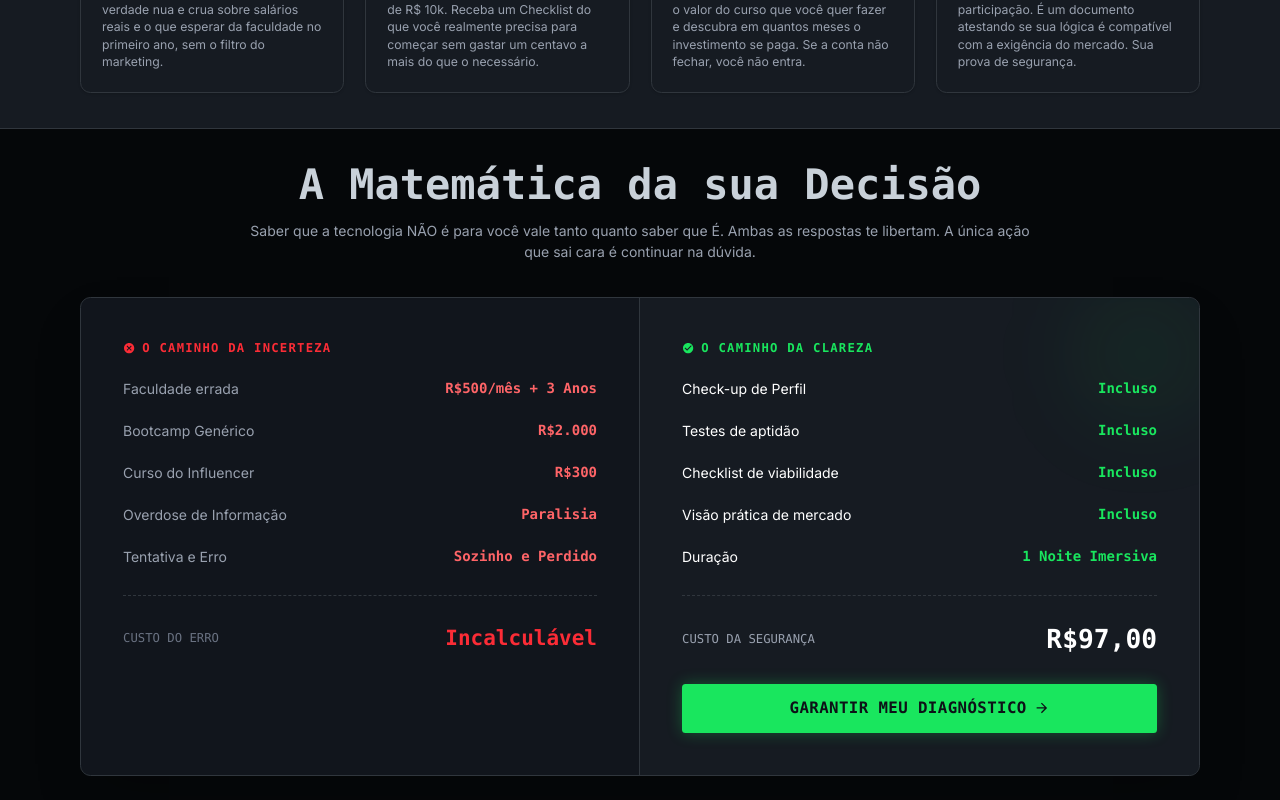
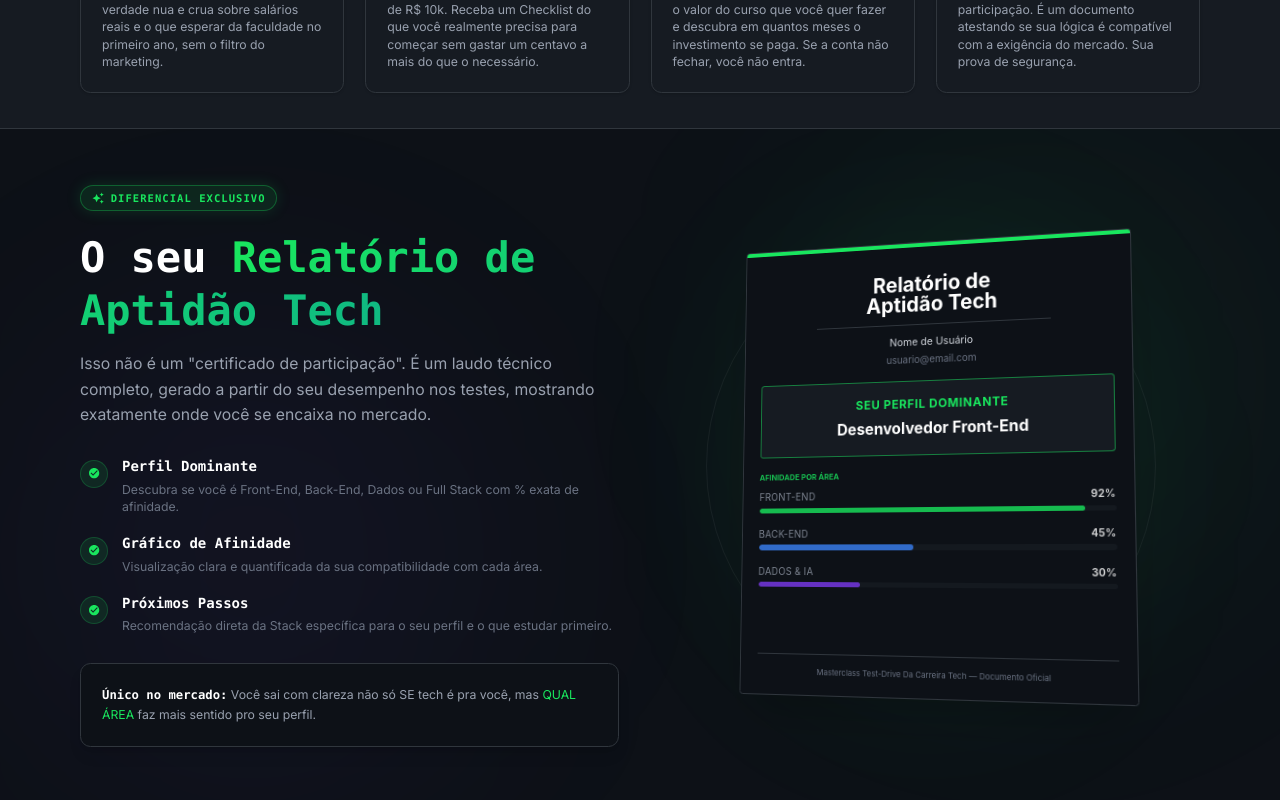
Before and after one commit to veniciosribeiro/masterclass-carreira-tech, a React (Vite) app in the folder apps/frontend/: page / in a window 1280 px wide. Shown: the part 2460-3260 px from the top of the page. Built offline with nearby package versions, Linux system fonts and the light colour scheme; no server answers.

Commit message:
Adiciona a sessao AptitudeReportHighlight

```diff
--- a/apps/frontend/index.html
+++ b/apps/frontend/index.html
@@ -3,7 +3,7 @@
   <head>
     <meta charset="utf-8" />
     <meta name="viewport" content="width=device-width, initial-scale=1.0" />
-    <title>TechCareer Test-Drive</title>
+    <title>Masterclass: Test-Drive da Carreira Tech</title>
 
     <!-- Preload critical fonts -->
     <link
--- /dev/null
+++ b/apps/frontend/src/components/AptitudeReportHighlight.tsx
@@ -0,0 +1,107 @@
+import React from 'react';
+import { PDFReportCard } from './PDFReportCard';
+import { AutoAwesomeIcon, CheckCircleIcon } from './icons';
+
+export const AptitudeReportHighlight: React.FC = () => {
+  return (
+    <section
+      className="px-6 py-16 bg-background-dark border-t border-border-dark relative overflow-hidden"
+      id="report"
+    >
+      {/* Background grid/glow effects */}
+      <div className="absolute top-0 right-0 w-[500px] h-[500px] bg-primary/5 blur-[120px] rounded-full pointer-events-none"></div>
+      <div className="absolute bottom-0 left-0 w-[500px] h-[500px] bg-glow-purple/5 blur-[120px] rounded-full pointer-events-none"></div>
+
+      <div className="max-w-7xl mx-auto relative z-10">
+        <div className="grid lg:grid-cols-2 gap-12 items-center">
+          {/* Left Side: Copy */}
+          <div className="space-y-8">
+            <div>
+              <span className="inline-flex items-center gap-2 text-primary font-bold tracking-widest uppercase text-xs font-mono border border-primary/30 px-3 py-1.5 rounded-full bg-primary/10 mb-6 shadow-[0_0_15px_rgba(25,230,94,0.15)]">
+                <AutoAwesomeIcon className="text-sm" />
+                Diferencial Exclusivo
+              </span>
+              <h2 className="text-3xl md:text-5xl font-black text-white font-mono leading-tight mb-4">
+                O seu{' '}
+                <span className="text-primary text-transparent bg-clip-text bg-gradient-to-r from-primary to-[#10b981]">
+                  Relatório de Aptidão Tech
+                </span>
+              </h2>
+              <p className="text-gray-400 text-lg leading-relaxed font-light">
+                Isso não é um "certificado de participação". É um laudo técnico
+                completo, gerado a partir do seu desempenho nos testes,
+                mostrando exatamente onde você se encaixa no mercado.
+              </p>
+            </div>
+
+            <div className="space-y-5">
+              <div className="flex items-start gap-4">
+                <div className="size-8 rounded-full bg-primary/10 border border-primary/20 text-primary flex items-center justify-center shrink-0 mt-1">
+                  <CheckCircleIcon className="text-sm" />
+                </div>
+                <div>
+                  <h4 className="text-white font-bold font-mono mb-1">
+                    Perfil Dominante
+                  </h4>
+                  <p className="text-gray-500 text-sm">
+                    Descubra se você é Front-End, Back-End, Dados ou Full Stack
+                    com % exata de afinidade.
+                  </p>
+                </div>
+              </div>
+
+              <div className="flex items-start gap-4">
+                <div className="size-8 rounded-full bg-primary/10 border border-primary/20 text-primary flex items-center justify-center shrink-0 mt-1">
+                  <CheckCircleIcon className="text-sm" />
+                </div>
+                <div>
+                  <h4 className="text-white font-bold font-mono mb-1">
+                    Gráfico de Afinidade
+                  </h4>
+                  <p className="text-gray-500 text-sm">
+                    Visualização clara e quantificada da sua compatibilidade com
+                    cada área.
+                  </p>
+                </div>
+              </div>
+
+              <div className="flex items-start gap-4">
+                <div className="size-8 rounded-full bg-primary/10 border border-primary/20 text-primary flex items-center justify-center shrink-0 mt-1">
+                  <CheckCircleIcon className="text-sm" />
+                </div>
+                <div>
+                  <h4 className="text-white font-bold font-mono mb-1">
+                    Próximos Passos
+                  </h4>
+                  <p className="text-gray-500 text-sm">
+                    Recomendação direta da Stack específica para o seu perfil e
+                    o que estudar primeiro.
+                  </p>
+                </div>
+              </div>
+            </div>
+
+            <div className="p-6 bg-[#0D1117] border border-[#30363D] rounded-xl shadow-lg inline-block w-full">
+              <p className="text-gray-400 text-sm leading-relaxed">
+                <strong className="text-white font-mono">
+                  Único no mercado:
+                </strong>{' '}
+                Você sai com clareza não só SE tech é pra você, mas{' '}
+                <span className="text-primary">QUAL ÁREA</span> faz mais sentido
+                pro seu perfil.
+              </p>
+            </div>
+          </div>
+
+          {/* Right Side: PDF Report Card 3D */}
+          <div className="flex justify-center items-center relative py-10 lg:py-0">
+            {/* Decorative orbit ring */}
+            <div className="absolute top-1/2 left-1/2 -translate-x-1/2 -translate-y-1/2 w-[450px] h-[450px] border border-white/5 rounded-full pointer-events-none hidden md:block"></div>
+
+            <PDFReportCard />
+          </div>
+        </div>
+      </div>
+    </section>
+  );
+};
--- a/apps/frontend/src/components/LandingPage.tsx
+++ b/apps/frontend/src/components/LandingPage.tsx
@@ -4,6 +4,7 @@ import { Hero } from './Hero';
 import { RealityCheck } from './RealityCheck';
 import { ProtocolOverview } from './ProtocolOverview';
 import { Syllabus } from './Syllabus';
+import { AptitudeReportHighlight } from './AptitudeReportHighlight';
 import { Authority } from './Authority';
 import { Pricing } from './Pricing';
 
@@ -24,6 +25,7 @@ export const LandingPage: React.FC = () => {
       <RealityCheck />
       <ProtocolOverview />
       <Syllabus />
+      <AptitudeReportHighlight />
       <Pricing />
       <Authority />
       <Suspense fallback={<div className="min-h-[200px]" />}>
--- a/apps/frontend/src/components/v2/LandingPageV2.tsx
+++ b/apps/frontend/src/components/v2/LandingPageV2.tsx
@@ -4,6 +4,7 @@ import { HeroV2 } from './HeroV2';
 import { DiagnosisV2 } from './DiagnosisV2';
 import { MindsetShiftV2 } from './MindsetShiftV2';
 import { MethodologyV2 } from './MethodologyV2';
+import { AptitudeReportHighlight } from '../AptitudeReportHighlight';
 import { AuthorityV2 } from './AuthorityV2';
 import { OfferV2 } from './OfferV2';
 import { FinalCTA_V2 } from './FinalCTA_V2';
@@ -27,6 +28,7 @@ export const LandingPageV2: React.FC = () => {
       <DiagnosisV2 />
       <MindsetShiftV2 />
       <MethodologyV2 />
+      <AptitudeReportHighlight />
       <AuthorityV2 />
       <OfferV2 />
       <Suspense fallback={<div className="min-h-[200px]" />}>
```
